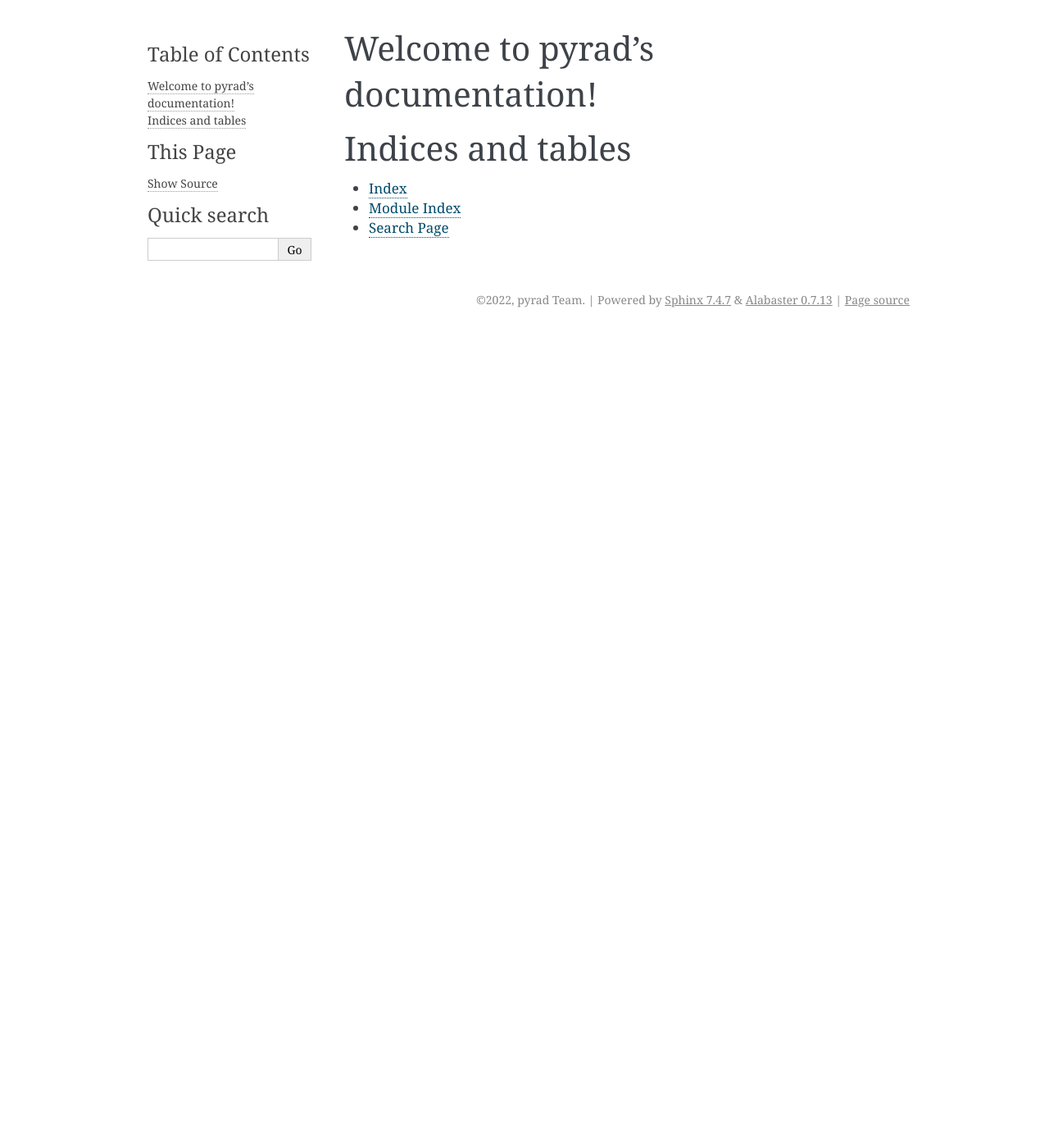
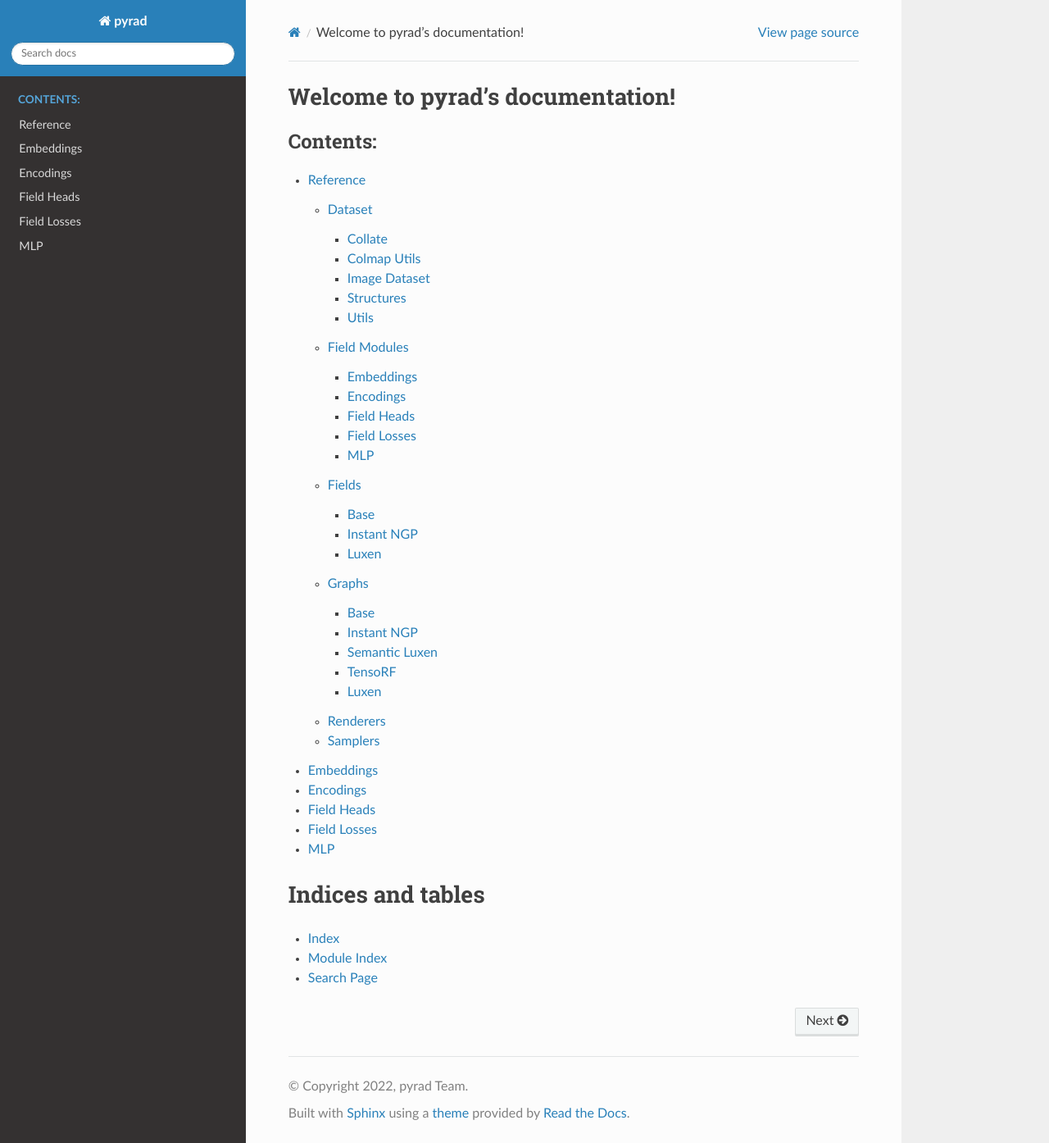
Before and after one commit to LuxenStudio/repo3, a Sphinx documentation site: the page built from docs/index.rst, in a window 1280 px wide and 1394 px high. Shown: the whole window at 82% size. Built offline with Sphinx 7.4.7 and the Read the Docs theme 2.0.0, drawn with Linux system fonts in a browser that asks for light colours.

Commit message:
Basic sphinx documentation (#4)
Basic sphinx documentation

```diff
--- a/docs/conf.py
+++ b/docs/conf.py
@@ -1,3 +1,4 @@
+# pylint: skip-file
 # Configuration file for the Sphinx documentation builder.
 #
 # This file only contains a selection of the most common options. For a full
@@ -10,10 +11,10 @@
 # add these directories to sys.path here. If the directory is relative to the
 # documentation root, use os.path.abspath to make it absolute, like shown here.
 #
-# import os
-# import sys
-# sys.path.insert(0, os.path.abspath('.'))
+import os
+import sys
 
+sys.path.insert(0, os.path.abspath(".."))
 
 # -- Project information -----------------------------------------------------
 
@@ -30,10 +31,13 @@ release = "0.0.0"
 # Add any Sphinx extension module names here, as strings. They can be
 # extensions coming with Sphinx (named 'sphinx.ext.*') or your custom
 # ones.
-extensions = []
-
-# Add any paths that contain templates here, relative to this directory.
-templates_path = ["_templates"]
+extensions = [
+    "sphinx.ext.duration",
+    "sphinx.ext.doctest",
+    "sphinx.ext.autodoc",
+    "sphinx.ext.autosummary",
+    "sphinx.ext.intersphinx",
+]
 
 # List of patterns, relative to source directory, that match files and
 # directories to ignore when looking for source files.
@@ -46,9 +50,4 @@ exclude_patterns = ["_build", "Thumbs.db", ".DS_Store"]
 # The theme to use for HTML and HTML Help pages.  See the documentation for
 # a list of builtin themes.
 #
-html_theme = "alabaster"
-
-# Add any paths that contain custom static files (such as style sheets) here,
-# relative to this directory. They are copied after the builtin static files,
-# so a file named "default.css" will overwrite the builtin "default.css".
-html_static_path = ["_static"]
+html_theme = "sphinx_rtd_theme"
--- /dev/null
+++ b/docs/dataset.rst
@@ -0,0 +1,38 @@
+.. _dataset:
+
+============
+
+Collate
+----------------
+
+.. automodule:: pyrad.luxen.dataset.collate
+   :members:
+   :show-inheritance:
+
+Colmap Utils
+----------------
+
+.. automodule:: pyrad.luxen.dataset.colmap_utils
+   :members:
+   :show-inheritance:
+
+Image Dataset
+----------------
+
+.. automodule:: pyrad.luxen.dataset.image_dataset
+   :members:
+   :show-inheritance:
+
+Structures
+----------------
+
+.. automodule:: pyrad.luxen.dataset.structs
+   :members:
+   :show-inheritance:
+
+Utils
+----------------
+
+.. automodule:: pyrad.luxen.dataset.utils
+   :members:
+   :show-inheritance:
--- /dev/null
+++ b/docs/field_modules.rst
@@ -0,0 +1,38 @@
+.. _field_modules:
+
+============
+
+Embeddings
+----------------
+
+.. automodule:: pyrad.luxen.field_modules.embedding
+   :members:
+   :show-inheritance:
+
+Encodings
+----------------
+
+.. automodule:: pyrad.luxen.field_modules.encoding
+   :members:
+   :show-inheritance:
+
+Field Heads
+----------------
+
+.. automodule:: pyrad.luxen.field_modules.field_heads
+   :members:
+   :show-inheritance:
+
+Field Losses
+----------------
+
+.. automodule:: pyrad.luxen.field_modules.field_losses
+   :members:
+   :show-inheritance:
+
+MLP
+----------------
+
+.. automodule:: pyrad.luxen.field_modules.mlp
+   :members:
+   :show-inheritance:
--- /dev/null
+++ b/docs/fields.rst
@@ -0,0 +1,24 @@
+.. _fields:
+
+============
+
+Base
+----------------
+
+.. automodule:: pyrad.luxen.fields.base
+   :members:
+   :show-inheritance:
+
+Instant NGP
+----------------
+
+.. automodule:: pyrad.luxen.fields.instant_ngp_field
+   :members:
+   :show-inheritance:
+
+Luxen
+----------------
+
+.. automodule:: pyrad.luxen.fields.luxen_field
+   :members:
+   :show-inheritance:
--- /dev/null
+++ b/docs/graphs.rst
@@ -0,0 +1,38 @@
+.. _graphs:
+
+============
+
+Base
+----------------
+
+.. automodule:: pyrad.luxen.graph.base
+   :members:
+   :show-inheritance:
+
+Instant NGP
+----------------
+
+.. automodule:: pyrad.luxen.graph.instant_ngp
+   :members:
+   :show-inheritance:
+
+Semantic Luxen
+----------------
+
+.. automodule:: pyrad.luxen.graph.semantic_luxen
+   :members:
+   :show-inheritance:
+
+TensoRF
+----------------
+
+.. automodule:: pyrad.luxen.graph.tensorf
+   :members:
+   :show-inheritance:
+
+Luxen
+----------------
+
+.. automodule:: pyrad.luxen.graph.vanilla_luxen
+   :members:
+   :show-inheritance:
--- a/docs/index.rst
+++ b/docs/index.rst
@@ -7,9 +7,11 @@ Welcome to pyrad's documentation!
 ====================================
 
 .. toctree::
-   :maxdepth: 2
+   :maxdepth: 4
    :caption: Contents:
 
+   pyrad
+   field_modules
 
 
 Indices and tables
--- /dev/null
+++ b/docs/pyrad.rst
@@ -0,0 +1,50 @@
+.. _pyrad:
+
+Reference
+============
+
+Dataset
+-------------------------------
+
+.. toctree::
+   :maxdepth: 2
+
+   dataset
+
+Field Modules
+-------------------------------
+
+.. toctree::
+   :maxdepth: 2
+
+   field_modules
+
+Fields
+-------------------------------
+
+.. toctree::
+   :maxdepth: 2
+
+   fields
+
+Graphs
+-------------------------------
+
+.. toctree::
+   :maxdepth: 2
+
+   graphs
+
+Renderers
+-------------------------------
+
+.. automodule:: pyrad.luxen.renderers
+   :members:
+   :show-inheritance:
+
+Samplers
+-------------------------------
+
+.. automodule:: pyrad.luxen.sampler
+   :members:
+   :show-inheritance:
--- /dev/null
+++ b/docs/requirements.txt
@@ -0,0 +1,3 @@
+readthedocs-sphinx-search==0.1.2
+sphinx==5.0.0
+sphinx-rtd-theme==1.0.0
```
Also changed, not shown: .readthedocs.yaml (added), 1 other file.
